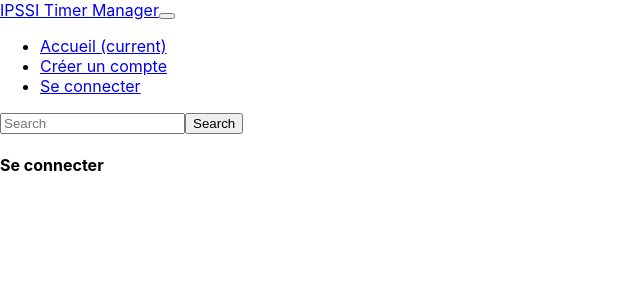
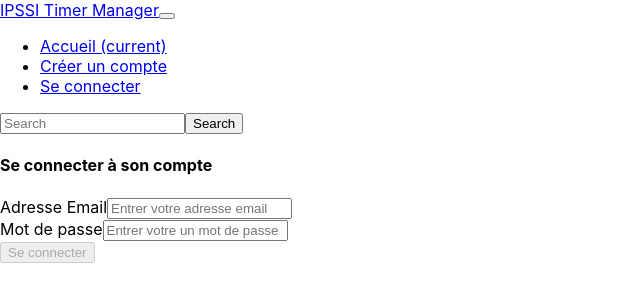
Before and after one commit to Almorisson/ipssi-timer-client, a React (Create React App) app: page /login in a window 1280 px wide. Shown: the top 302 px of the page, without its empty margins (0-640 px from the left). Built offline with nearby package versions, Linux system fonts and the light colour scheme; no server answers.

Commit message:
[feat & improvement] : Login  with email and Password via firebase
- Conditionally show or hide nav items depending if user is login in or not
- Next :  Implements a social login (for the moment : Google)

```diff
--- a/src/components/Nav.js
+++ b/src/components/Nav.js
@@ -1,4 +1,4 @@
-import React, { useContext } from 'react';
+import React, { useContext, Fragment } from 'react';
 import { Link, useHistory } from 'react-router-dom';
 import { auth } from 'firebase';
 import { AuthContext } from '../context/authContext';
@@ -44,11 +44,15 @@ const Nav = () => {
 							Accueil <span className="sr-only">(current)</span>
 						</Link>
 					</li>
+					{!user && (
+						<Fragment>
 							<li className="nav-item">
 								<Link className="nav-link" to="/register">
 									Créer un compte
 								</Link>
 							</li>
+						</Fragment>
+					)}
 
 					{user ? (
 						<li className="nav-item">
--- a/src/components/auth/Login.js
+++ b/src/components/auth/Login.js
@@ -1,13 +1,80 @@
-import React from 'react'
+import React, { useState, useContext } from 'react';
+import { Link, useHistory } from 'react-router-dom';
+import { auth } from 'firebase';
+import { AuthContext } from '../../context/authContext';
+import { toast } from 'react-toastify';
 
 const Login = () => {
-    return (
-        <div className="container">
-            <div className="row p-5">
-                <h4>Se connecter</h4>
-            </div>
-        </div>
-    )
-}
+	const [ email, setEmail ] = useState('');
+	const [ password, setPassword ] = useState('');
+	const [ loading, setLoading ] = useState(false);
+	const [ success, setSuccess ] = useState(false);
+
+	const { state, dispatch } = useContext(AuthContext);
+	let history = useHistory();
+
+	const onSubmitHandler = async (e) => {
+		e.preventDefault(); // prevent the default Browser behavior
+		setLoading(true);
+
+		try {
+			// sign in user with firebase
+			await auth().signInWithEmailAndPassword(email, password).then(async (result) => {
+				const { user } = result;
+				const idTokenResult = await user.getIdTokenResult();
+
+				dispatch({
+					type: 'LOGGED_IN_USER',
+					payload: {
+						email: user.email,
+						token: idTokenResult.token
+					}
+				});
+
+				// send info to our server and mongodb to either create/update
+
+				// redirect user
+				history.push('/');
+			});
+		} catch (error) {
+			console.log(`Error ${error}`);
+			toast.error('Les identifiants entrés sont invalides');
+            setLoading(false);
+		}
+	};
+
+	return (
+		<div className="container p-5">
+			<h4>Se connecter à son compte</h4>
+			<form onSubmit={onSubmitHandler}>
+				<div className="form-group">
+					<label>Adresse Email</label>
+					<input
+						value={email}
+						name="email"
+						type="email"
+						placeholder="Entrer votre adresse email"
+						onChange={(e) => setEmail(e.target.value)}
+						className="form-control"
+					/>
+				</div>
+				<div className="form-group">
+					<label>Mot de passe</label>
+					<input
+						value={password}
+						name="password"
+						type="password"
+						placeholder="Entrer votre un mot de passe"
+						onChange={(e) => setPassword(e.target.value)}
+						className="form-control"
+					/>
+				</div>
+				<button className="btn btn-raised btn-primary" disabled={!email || !password || loading}>
+					Se connecter
+				</button>
+			</form>
+		</div>
+	);
+};
 
 export default Login;
```
Lines whose indentation alone changed are shown as unchanged.
